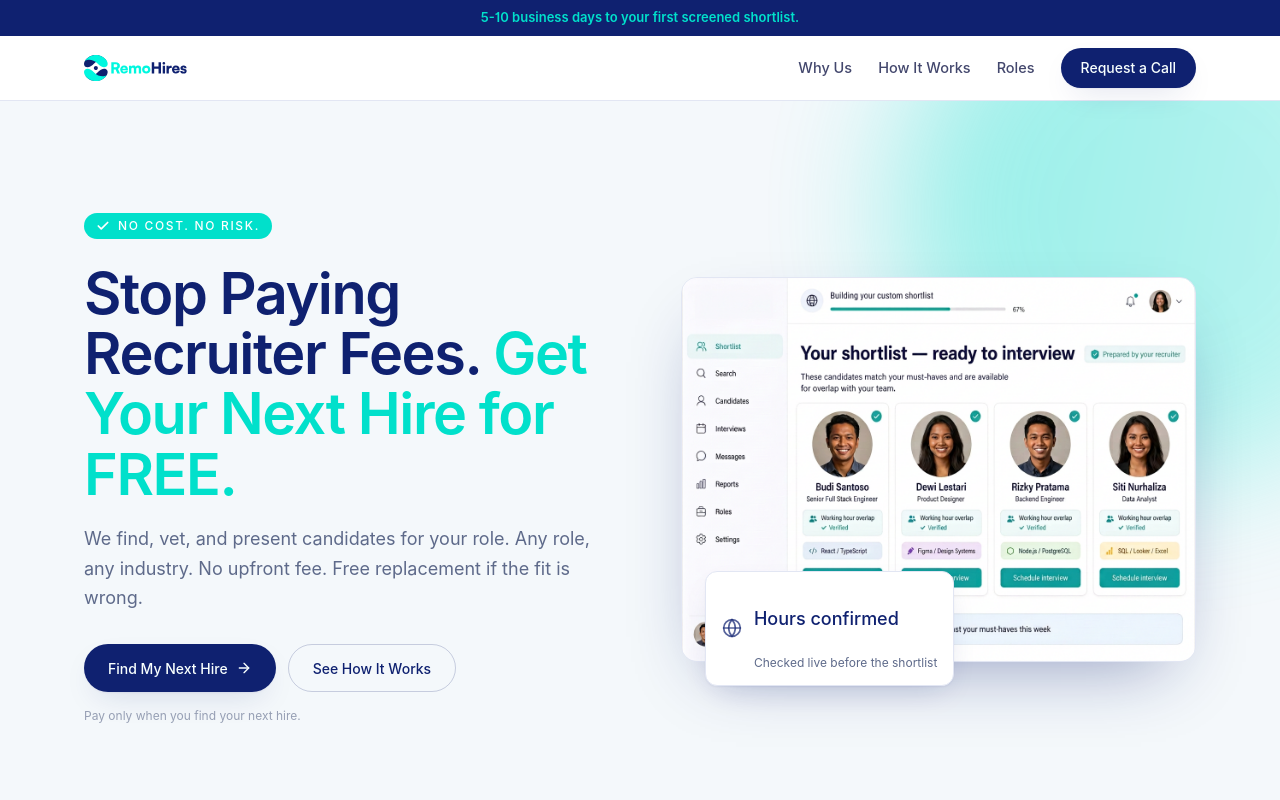
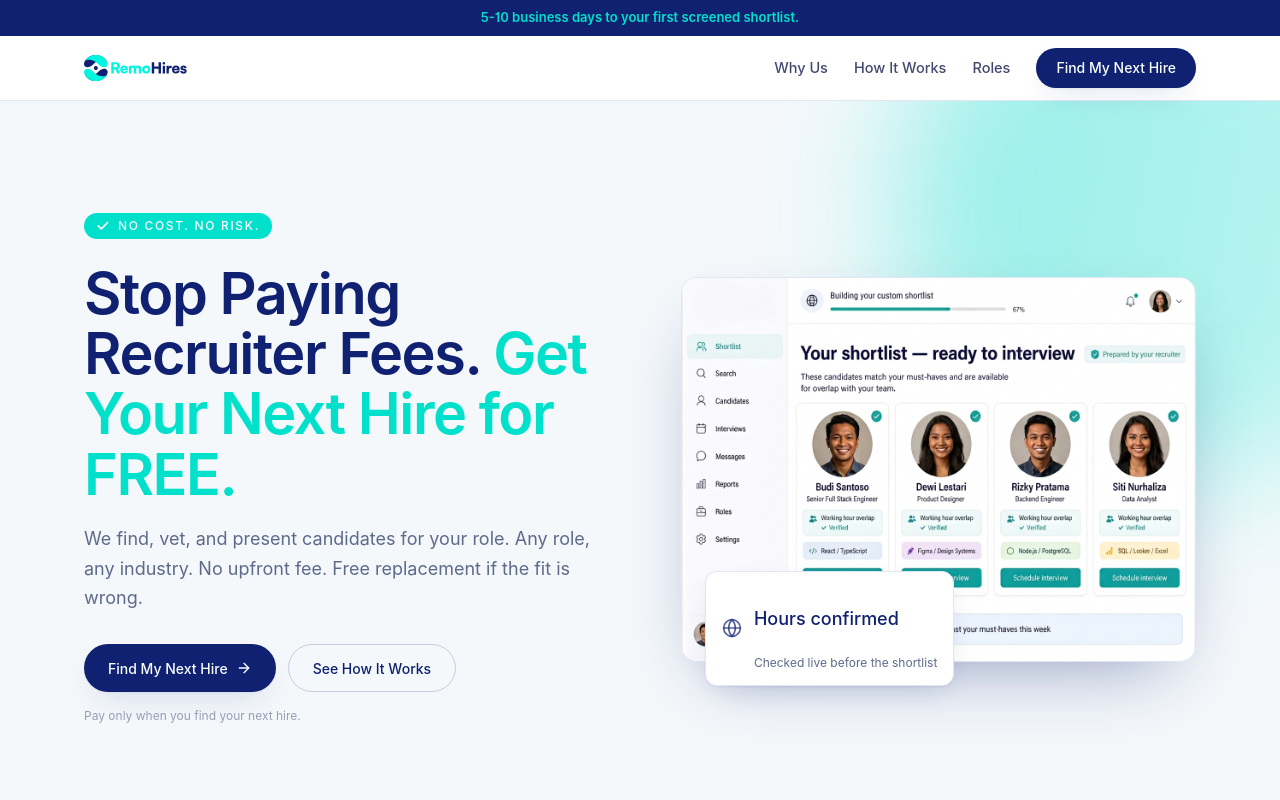
Before and after one commit to humblehg-org/remohires_marketing-LandingPage, a Next.js app: page /custom-recruitment in a window 1280 px wide. Shown: the top 800 px of the page. Built offline with nearby package versions, Linux system fonts and the light colour scheme.

Commit message:
Restore original booking CTA copy on top of the callback flow
Keeps each page's existing CTA wording (Find My Next Hire, Book Your
Discovery Call, Book a Hiring Call) instead of the renamed labels,
while still opening the Web3Forms callback modal on click.

```diff
--- a/src/app/custom-recruitment/page.tsx
+++ b/src/app/custom-recruitment/page.tsx
@@ -365,7 +365,7 @@ export default function CustomRecruitmentPage() {
                     animation: "cr-pulse-soft 2s ease-in-out infinite",
                   }}
                 >
-                  Request a Call
+                  Find My Next Hire
                   <IconArrowRight style={{ width: "1rem", height: "1rem" }} />
                 </BookCta>
               </div>
--- a/src/components/custom-recruitment/callback-modal.tsx
+++ b/src/components/custom-recruitment/callback-modal.tsx
@@ -163,7 +163,7 @@ export function CallbackModal() {
             <input type="hidden" name="callback_type" value={callbackType ?? ""} />
 
             <div style={step === "details" ? undefined : { display: "none" }}>
-              <h2 className="callback-title">Talk to Our Team</h2>
+              <h2 className="callback-title">Book Your Discovery Call</h2>
               <p className="callback-subtitle">Tell us how to reach you and we&rsquo;ll take it from there.</p>
               <div className="callback-field">
                 <label htmlFor="cr-cb-name">Name *</label>
--- a/src/components/custom-recruitment/mobile-book-fab.tsx
+++ b/src/components/custom-recruitment/mobile-book-fab.tsx
@@ -38,7 +38,7 @@ export function MobileBookFab() {
   return (
     <div className={`mobile-float-cta${visible ? " show" : ""}`} id="mobile-float-cta">
       <BookCta ctaName="mobile-float" className="btn btn-primary">
-        Request a Call
+        Find My Next Hire
       </BookCta>
     </div>
   );
--- a/src/components/custom-recruitment/site-header.tsx
+++ b/src/components/custom-recruitment/site-header.tsx
@@ -40,7 +40,7 @@ export function SiteHeader() {
             </a>
           ))}
           <BookCta ctaName="header" className="btn btn-primary">
-            Request a Call
+            Find My Next Hire
           </BookCta>
         </nav>
         <button
@@ -62,7 +62,7 @@ export function SiteHeader() {
           </a>
         ))}
         <BookCta ctaName="mobile-menu" className="btn btn-primary">
-          Request a Call
+          Find My Next Hire
         </BookCta>
       </div>
     </header>
--- a/src/components/insurance-automation/callback-modal.tsx
+++ b/src/components/insurance-automation/callback-modal.tsx
@@ -130,7 +130,7 @@ export function CallbackModal() {
         ref={panelRef}
         role="dialog"
         aria-modal="true"
-        aria-label="Request a call"
+        aria-label="Find My Next Hire"
         onMouseDown={(e) => e.stopPropagation()}
       >
         <button type="button" className="callback-close" aria-label="Close" onClick={() => setOpen(false)}>
--- a/src/components/insurance-automation/mobile-book-fab.tsx
+++ b/src/components/insurance-automation/mobile-book-fab.tsx
@@ -38,7 +38,7 @@ export function MobileBookFab() {
   return (
     <div className={`mobile-float-cta${visible ? " show" : ""}`} id="mobile-float-cta">
       <BookCta ctaName="mobile-float" className="btn primary">
-        Request a Call
+       Book a Hiring Call
       </BookCta>
     </div>
   );
--- a/src/components/insurance-automation/site-header.tsx
+++ b/src/components/insurance-automation/site-header.tsx
@@ -38,7 +38,7 @@ export function SiteHeader() {
             </a>
           ))}
           <BookCta ctaName="header" className="btn primary cta">
-            Request a Call
+            Book a Hiring Call
           </BookCta>
         </nav>
         <button
--- a/src/components/virtual-assistant/callback-modal.tsx
+++ b/src/components/virtual-assistant/callback-modal.tsx
@@ -130,7 +130,7 @@ export function CallbackModal() {
         ref={panelRef}
         role="dialog"
         aria-modal="true"
-        aria-label="Request a call"
+        aria-label="Book a Hiring Call"
         onMouseDown={(e) => e.stopPropagation()}
       >
         <button type="button" className="callback-close" aria-label="Close" onClick={() => setOpen(false)}>
@@ -163,7 +163,7 @@ export function CallbackModal() {
             <input type="hidden" name="callback_type" value={callbackType ?? ""} />
 
             <div style={step === "details" ? undefined : { display: "none" }}>
-              <h2 className="callback-title">Talk to Our Team</h2>
+              <h2 className="callback-title">Book Your Discovery Call</h2>
               <p className="callback-subtitle">Tell us how to reach you and we&rsquo;ll take it from there.</p>
               <div className="callback-field">
                 <label htmlFor="va-cb-name">Name *</label>
--- a/src/components/virtual-assistant/mobile-book-fab.tsx
+++ b/src/components/virtual-assistant/mobile-book-fab.tsx
@@ -38,7 +38,7 @@ export function MobileBookFab() {
   return (
     <div className={`mobile-book-fab${visible ? " show" : ""}`}>
       <BookCta ctaName="mobile-fab" className="btn primary bookbtn block js-book-cta">
-        Talk to Our Team
+        Book Your Discovery Call
       </BookCta>
     </div>
   );
--- a/src/components/virtual-assistant/site-header.tsx
+++ b/src/components/virtual-assistant/site-header.tsx
@@ -39,7 +39,7 @@ export function SiteHeader() {
             </a>
           ))}
           <BookCta ctaName="header" className="btn primary cta js-book-cta">
-            Talk to Our Team
+           Book Your Discovery Call
           </BookCta>
         </nav>
         <button
@@ -65,7 +65,7 @@ export function SiteHeader() {
           className="btn primary js-book-cta"
           style={{ margin: "14px 24px", width: "calc(100% - 48px)" }}
         >
-          Talk to Our Team
+          Book Your Discovery Call
         </BookCta>
       </div>
     </header>
```
